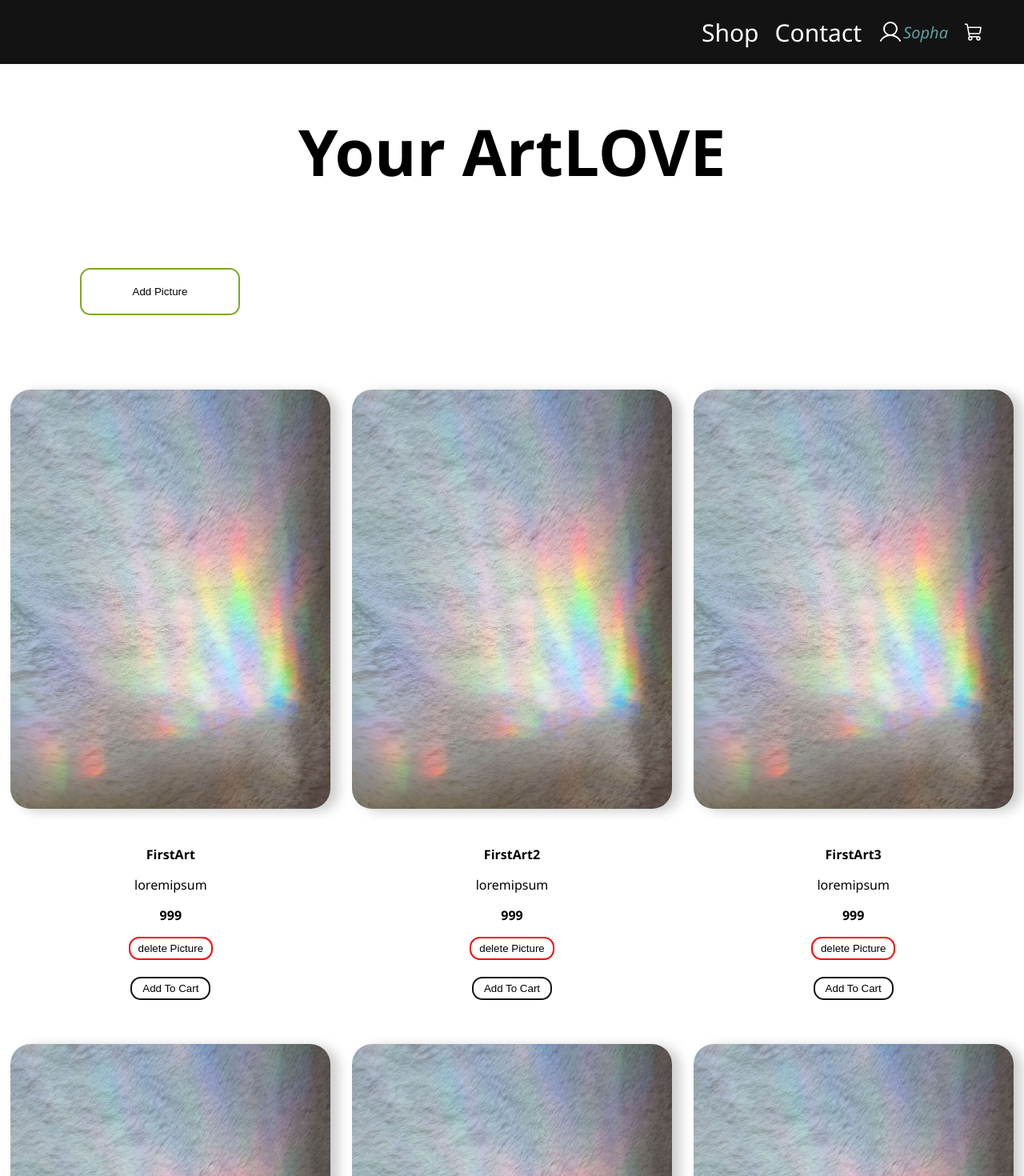
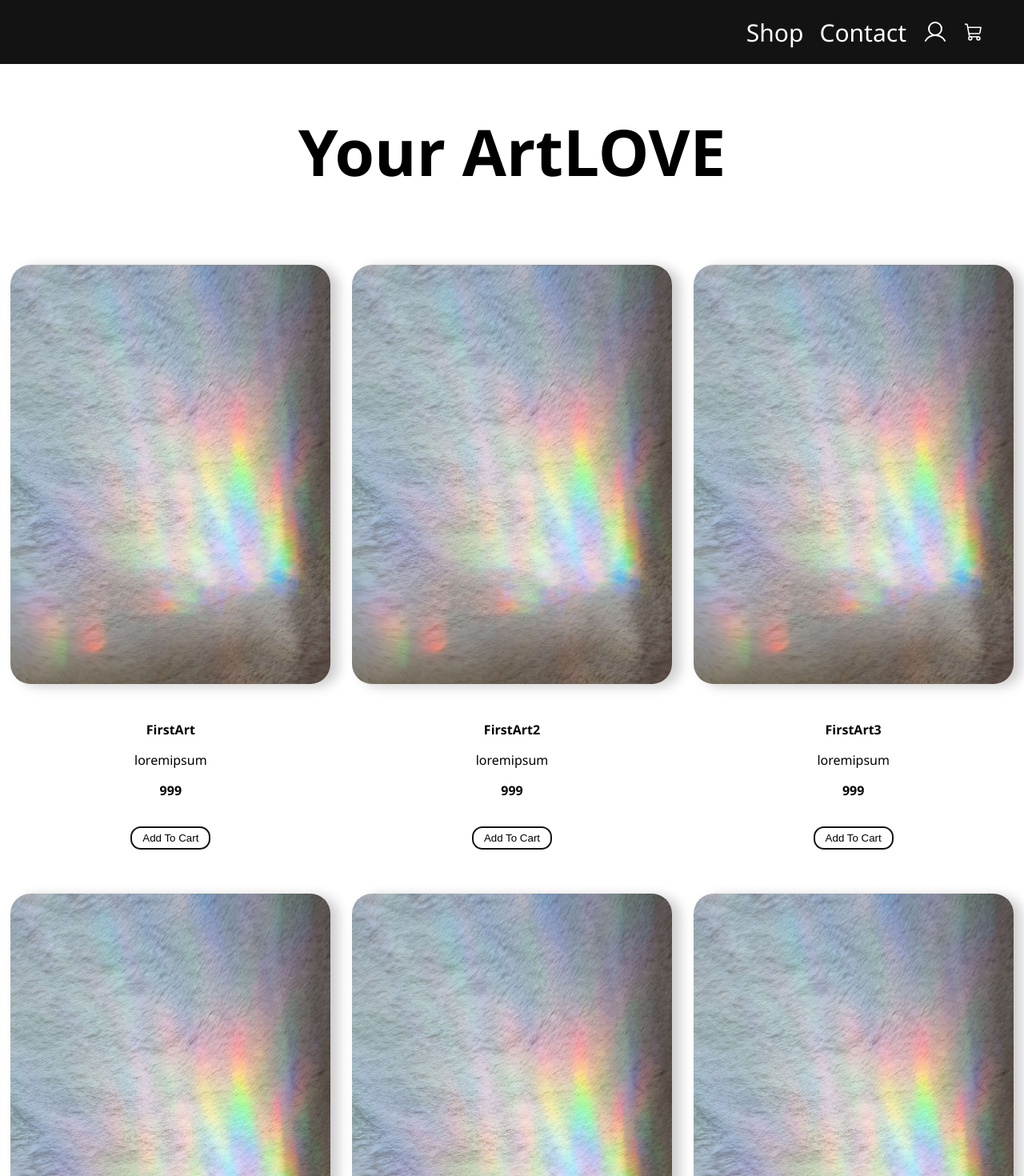
Before and after one commit to SosoPhar/KBEFrontendSoSe23, a React (Create React App) app in the folder my-react-kbe/: page / in a window 1280 px wide. Shown: the top 1470 px of the page at 80% size. Built offline with nearby package versions, Linux system fonts and the light colour scheme; the HTML template or start-up script is replaced by a standard one.

Commit message:
PopUp for Update in componente designe angepasst ToDo für Backend geaddet Buttons richtig angeordnet

```diff
--- a/my-react-kbe/src/components/NavBar.jsx
+++ b/my-react-kbe/src/components/NavBar.jsx
@@ -8,10 +8,10 @@ export const NavBar = () => {
     const { cartItems } = React.useContext(ShopContext);
     const totalCartItems = Object.values(cartItems).reduce((total, count) => total + count, 0);
 
-    // ToDo Replace 'isUserAuthenticated' with your actual logic to check if the user is authenticated
-    const isUserAuthenticated = true; // Change this based on your authentication state
+    // ToDo Skander Replace 'isUserAuthenticated' with your actual logic to check if the user is authenticated
+    const isUserAuthenticated = false; // Change this based on your authentication state
 
-    // ToDo Replace 'username' with the actual username obtained from Keycloak
+    // ToDo Skander Replace 'username' with the actual username obtained from Keycloak
     const username = isUserAuthenticated ? 'Sopha' : null; // Set to null if not authenticated
 
     return (
--- a/my-react-kbe/src/pages/checkout/Checkout.jsx
+++ b/my-react-kbe/src/pages/checkout/Checkout.jsx
@@ -1,6 +1,6 @@
 import React, { useState } from 'react';
 import './checkout.css';
-import { useNavigate } from "react-router-dom";
+import { useNavigate } from 'react-router-dom';
 
 const CheckoutPage = () => {
     const [fullName, setFullName] = useState('');
@@ -11,7 +11,8 @@ const CheckoutPage = () => {
     const handleCheckout = () => {
         // Replace this with your actual checkout logic
         // For this example, let's just show an alert
-        alert('Order placed successfully!');
+        alert('Order placed successfully! Thank you for your order.');
+        navigate('/');
     };
 
     const navigate = useNavigate();
@@ -49,7 +50,13 @@ const CheckoutPage = () => {
                     className="input-field"
                 />
             </div>
-            <button className="checkout-button" onClick={() => navigate("/checkout")}>Checkout</button>
+            {/* Replace 'YOUR_PAYPAL_LINK_HERE' with your actual PayPal payment URL */}
+            <a href="YOUR_PAYPAL_LINK_HERE" className="paypal-button">
+                <img src="https://www.paypalobjects.com/webstatic/en_US/i/buttons/PP_logo_h_100x26.png" alt="PayPal" />
+            </a>
+            <button className="checkout-button" onClick={() => handleCheckout()}>
+                Checkout
+            </button>
         </div>
     );
 };
--- a/my-react-kbe/src/pages/checkout/checkout.css
+++ b/my-react-kbe/src/pages/checkout/checkout.css
@@ -29,6 +29,7 @@
     min-width: 100px;
     padding: 5px 10px;
     border-radius: 13px;
+    margin: 10px;
     cursor: pointer;
 }
 
--- a/my-react-kbe/src/pages/login/Login.jsx
+++ b/my-react-kbe/src/pages/login/Login.jsx
@@ -9,7 +9,7 @@ const LoginPage = () => {
     const navigate = useNavigate(); // Initialize the useNavigate hook
 
     const handleLogin = () => {
-        {/* ToDo bitte hier Backend anbinden, IAM Intergartion hier  */}
+        {/* ToDo Skander bitte hier Backend anbinden, IAM Intergartion hier  */}
         if (username === 'user' && password === 'password') {
             setLoggedIn(true);
             navigate('/');
@@ -40,7 +40,7 @@ const LoginPage = () => {
             <button onClick={handleLogin} className="login-button">
                 Login
             </button>
-            {/* ToDo bitte noch Logout Button umsetzten wenn login geklappt hat */}
+            {/* ToDo Sopha bitte noch Logout Button umsetzten wenn login geklappt hat */}
         </div>
     );
 };
--- a/my-react-kbe/src/pages/shop/Product.jsx
+++ b/my-react-kbe/src/pages/shop/Product.jsx
@@ -1,4 +1,4 @@
-import React, { useContext, useState } from 'react';
+import React, { useContext } from 'react';
 import { ShopContext } from '../../context/ShopContext';
 import './shop.css';
 import './popUp.css';
@@ -8,16 +8,24 @@ export const Product = (props) => {
     const { addToCart, cartItems } = useContext(ShopContext);
     const cartItemCount = cartItems[id] || 0;
 
+    // Skander Assuming you have a userRole variable to determine the user's role
+    const userRole = 'none'; // Replace with your actual user role check
+
     return (
         <div className="product">
             <img src={productImage} alt={productName} />
             <div className="description">
-                <p> <b>{productName}</b> </p>
+                <p><b>{productName}</b></p>
                 <p>{productDescription}</p>
-                <p> <b> {price}</b> </p>
-                <button className="adminDeletButton">delete Picture</button>
-                {/* ToDo bitte hier Backend anbinden, Bild löschen */}
+                <p><b>{price}</b></p>
+
+                {/* Skander Conditionally render the "Delete" button for admin users */}
+                {userRole === 'admin' && (
+                    <button className="adminDeletButton">Delete Picture</button>
+                    // ToDo: Skander Add functionality to delete the picture when the button is clicked
+                )}
             </div>
+
             <button className="addToCartButton" onClick={() => addToCart(id)}>
                 Add To Cart {cartItemCount > 0 && <> ({cartItemCount})</>}
             </button>
--- a/my-react-kbe/src/pages/shop/Shop.jsx
+++ b/my-react-kbe/src/pages/shop/Shop.jsx
@@ -11,7 +11,7 @@ export const Shop = () => {
         setIsPopupOpen(!isPopupOpen);
     };
 
-    const userRole = 'admin';
+    const userRole = 'none';
 
     return (
         <div className="shop">
```
